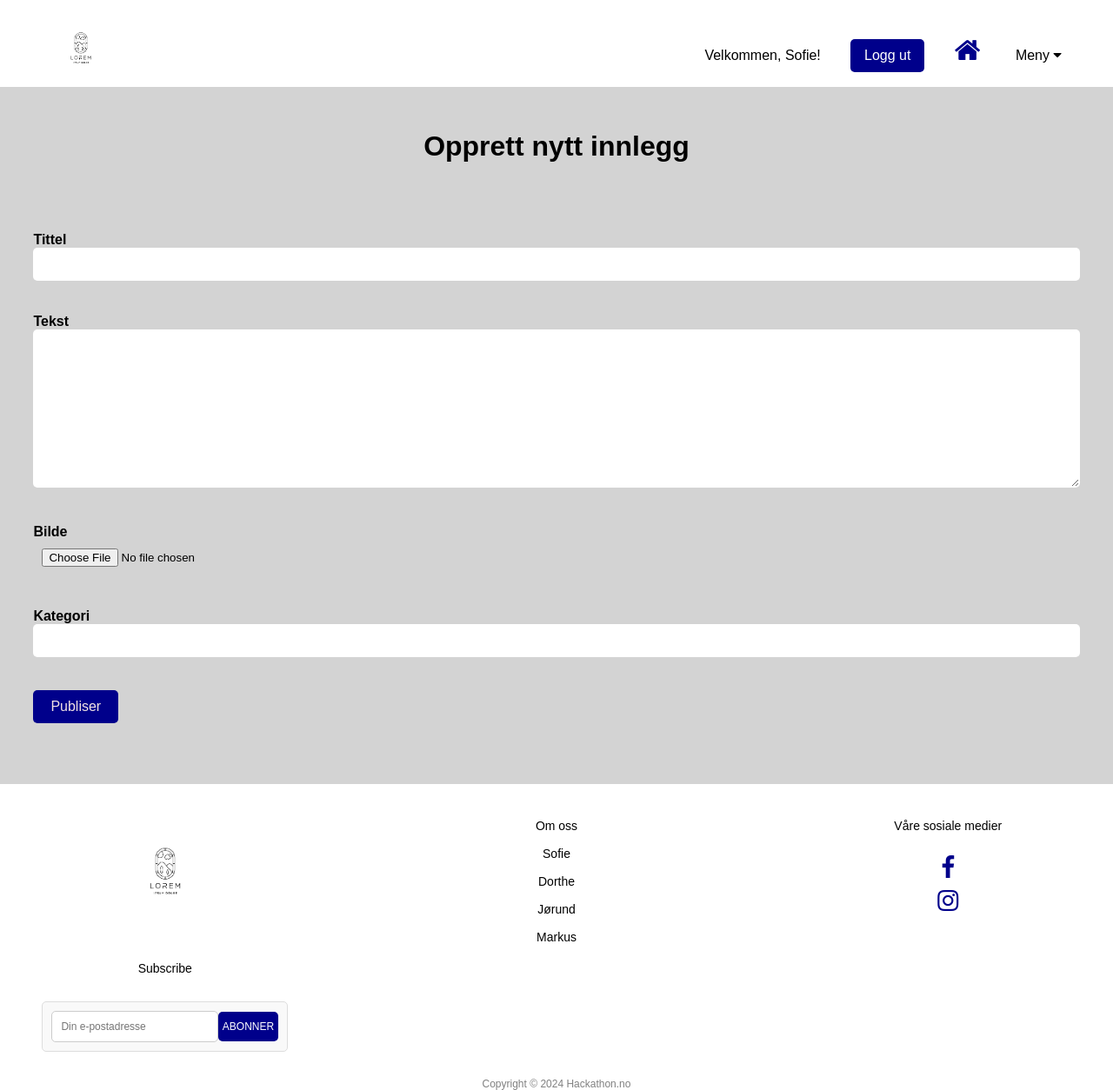
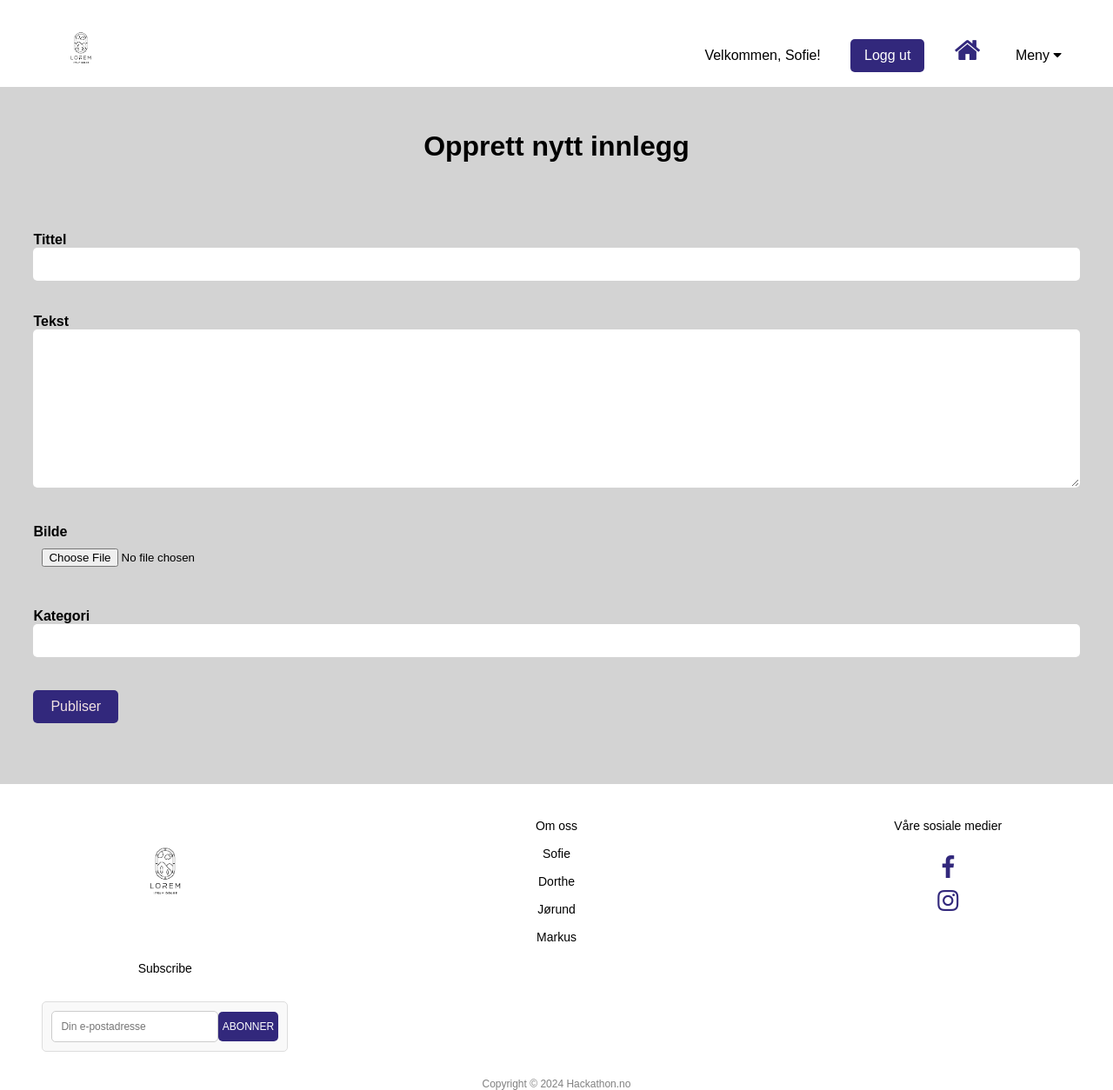
Before and after one commit to dorteej/Hackathon, a Flask app: page /create_post in a window 1280 px wide. Shown: the whole page at 87% size. Run offline with Flask 3, Linux system fonts and the light colour scheme; a user stored in the database is signed in; data comes from the database, SQL or seed files in the repository.

Commit message:
tampnetfarge

```diff
--- a/static/style.css
+++ b/static/style.css
@@ -85,7 +85,7 @@ nav ul li a {
 }
 
 .logg_inn {
-    background-color: darkblue;
+    background-color: #32287c;
     cursor: pointer;
     width: 85px;
 }
@@ -164,7 +164,7 @@ nav ul li a {
 }
 
 .scroll {
-    color: darkblue;
+    color: #32287c;
     font-size: 20px;
 }
 
@@ -306,7 +306,7 @@ nav ul li a {
 
 .siste {
     padding: 50px 3% 50px 3%;
-    background-color: darkblue;
+    background-color: #32287c;
 }
 
 footer {
@@ -374,7 +374,7 @@ footer {
     padding: 10px 5px;
     font-size: 12px;
     color: #fff;
-    background-color: darkblue;
+    background-color: #32287c;
     border: none;
     border-radius: 5px;
     cursor: pointer;
@@ -424,7 +424,7 @@ footer {
 }
 
 .paulina, .anette {
-    background-color: darkblue;
+    background-color: #32287c;
 }
 
 /* mobil versjon */
@@ -466,7 +466,7 @@ footer {
     }
 
     .lisbeth {
-        background-color: darkblue;
+        background-color: #32287c;
     }
 }
 
@@ -476,7 +476,7 @@ footer {
 }
 
 .fa-brands {
-    color: darkblue;
+    color: #32287c;
     padding-top: 10px;
 }
 
@@ -488,7 +488,7 @@ footer {
 }
 
 .alert.error {
-    background-color: darkblue;
+    background-color: #32287c;
     border-color: red;
 }
 
@@ -550,7 +550,7 @@ form input[type="file"] {
 }
 
 .publiser {
-    background-color: darkblue;
+    background-color: #32287c;
     color: #f2e3e3;
     padding: 10px 20px;
     border: none;
@@ -605,7 +605,7 @@ form input[type="file"] {
     padding: 10px 20px;
     font-size: 14px;
     color: #fff;
-    background-color: darkblue;
+    background-color: #32287c;
     border: none;
     border-radius: 5px;
     width: 30%;
```
